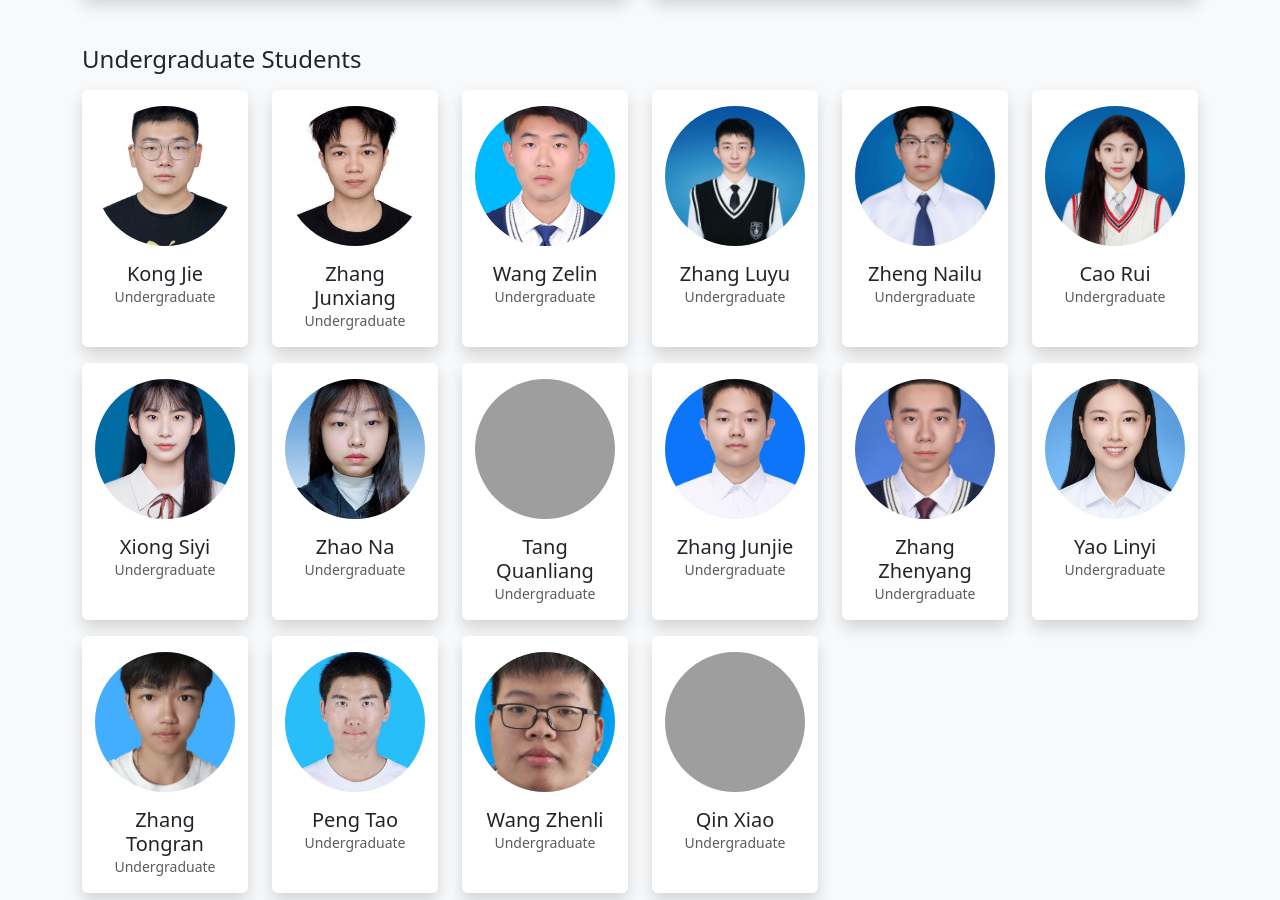
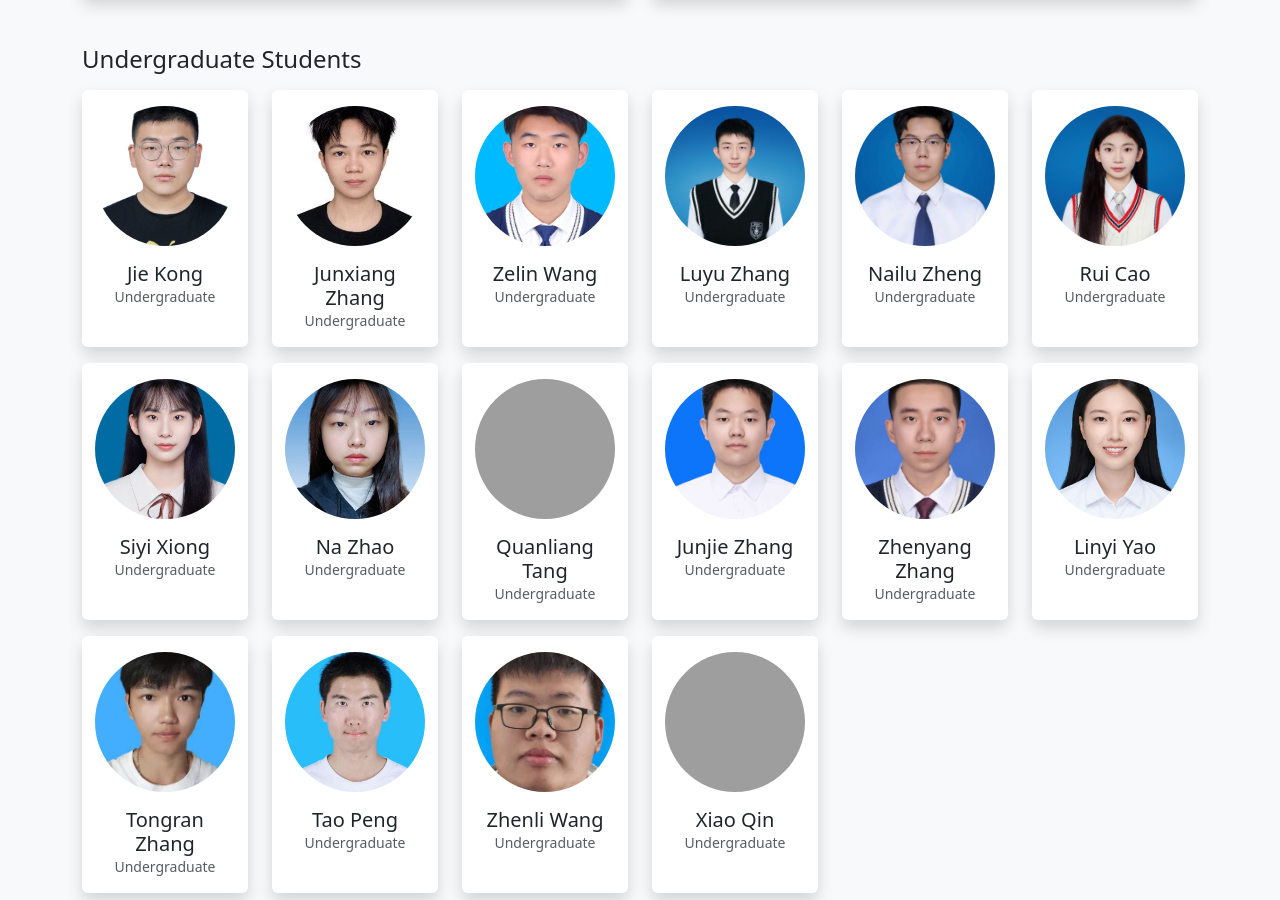
Before and after one commit to fablab4cogtwins/fablab4cogtwins.github.io, a Jekyll site: the page built from index.html, in a window 1280 px wide and 900 px high, scrolled down 1666 px. Built offline with Jekyll 4.4.1, drawn with Linux system fonts in a browser that asks for light colours; the list of posts is cut into pages by our own code; grey boxes are pictures that could not be loaded.

```diff
--- a/_data/undergraduate_members.yml
+++ b/_data/undergraduate_members.yml
@@ -1,79 +1,79 @@
-- name: "Kong Jie"
+- name: "Jie Kong"
   profile: null
   photo: "/assets/imgs/kong_jie.jpg"
   title: "Undergraduate"
 
-- name: "Zhang Junxiang"
+- name: "Junxiang Zhang"
   profile: null
   photo: "/assets/imgs/zhang_junxiang.jpg"
   title: "Undergraduate"
 
-- name: "Wang Zelin"
+- name: "Zelin Wang"
   profile: null
   photo: "/assets/imgs/wang_zelin.jpg"
   title: "Undergraduate"
 
-- name: "Zhang Luyu"
+- name: "Luyu Zhang"
   profile: null
   photo: "/assets/imgs/zhang_luyu.jpg"
   title: "Undergraduate"
 
-- name: "Zheng Nailu"
+- name: "Nailu Zheng"
   profile: null
   photo: "/assets/imgs/zhen_nailu.jpg"
   title: "Undergraduate"
 
-- name: "Cao Rui"
+- name: "Rui Cao"
   profile: null
   photo: "/assets/imgs/cao_rui.jpg"
   title: "Undergraduate"
 
-- name: "Xiong Siyi"
+- name: "Siyi Xiong"
   profile: null
   photo: "/assets/imgs/xiong_siyi.jpg"
   title: "Undergraduate"
 
-- name: "Zhao Na"
+- name: "Na Zhao"
   profile: null
   photo: "/assets/imgs/zhao_na.jpg"
   title: "Undergraduate"
 
-- name: "Tang Quanliang"
+- name: "Quanliang Tang"
   profile: null
   photo: "/assets/imgs/tang_quanliang.jpg"
   title: "Undergraduate"
 
-- name: "Zhang Junjie"
+- name: "Junjie Zhang"
   profile: null
   photo: "/assets/imgs/zhang_junjie.jpg"
   title: "Undergraduate"
 
-- name: "Zhang Zhenyang"
+- name: "Zhenyang Zhang"
   profile: null
   photo: "/assets/imgs/zhang_zhenyang.jpg"
   title: "Undergraduate"
 
-- name: "Yao Linyi"
+- name: "Linyi Yao"
   profile: null
   photo: "/assets/imgs/yao_linyi.jpg"
   title: "Undergraduate"
 
-- name: "Zhang Tongran"
+- name: "Tongran Zhang"
   profile: null
   photo: "/assets/imgs/zhang_tongran.jpg"
   title: "Undergraduate"
 
-- name: "Peng Tao"
+- name: "Tao Peng"
   profile: null
   photo: "/assets/imgs/peng_tao.jpg"
   title: "Undergraduate"
 
-- name: "Wang Zhenli"
+- name: "Zhenli Wang"
   profile: null
   photo: "/assets/imgs/wang_zhenli.jpg"
   title: "Undergraduate"
 
-- name: "Qin Xiao"
+- name: "Xiao Qin"
   profile: null
   photo: "/assets/imgs/qin_xiao.jpg"
   title: "Undergraduate"
```
